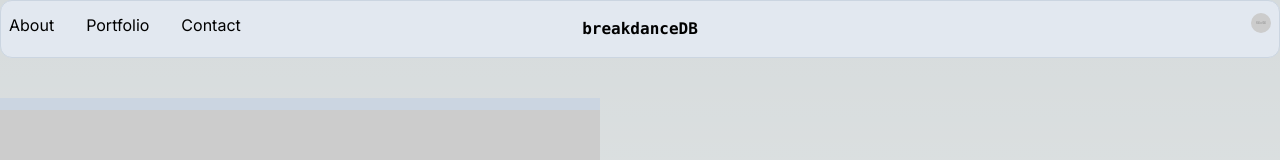
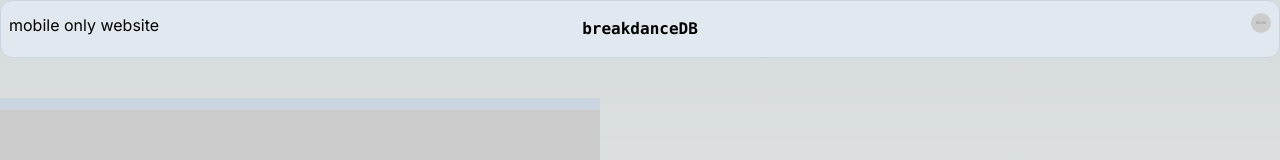
Before and after one commit to volaix/breakdancedb, a Next.js app: page / in a window 1280 px wide. Shown: the top 160 px of the page. Built offline with nearby package versions, Linux system fonts and the light colour scheme.

Commit message:
no desktop

```diff
--- a/src/app/HamburgerMenu.tsx
+++ b/src/app/HamburgerMenu.tsx
@@ -43,10 +43,13 @@ const Header = () => {
                 <a href="/">Learn Transitions</a>
               </li>
               <li className="border-b border-gray-400 my-2 uppercase">
-                <a href="/">Learn Moves</a>
+                <a href="/vocab">Learn Moves</a>
               </li>
               <li className="border-b border-gray-400 my-2 uppercase">
                 <a href="/dblist">All Moves</a>
+              </li>
+              <li className="border-b border-gray-400 my-2 uppercase">
+                <a href="/combos">Your Combos</a>
               </li>
               <li className="border-b border-gray-400 my-2 uppercase">
                 <a href="/completed">Completed</a>
@@ -60,13 +63,7 @@ const Header = () => {
 
         <ul className="DESKTOP-MENU hidden space-x-8 lg:flex">
           <li>
-            <a href="/about">About</a>
-          </li>
-          <li>
-            <a href="/portfolio">Portfolio</a>
-          </li>
-          <li>
-            <a href="/contact">Contact</a>
+            <a href="/faq">mobile only website</a>
           </li>
         </ul>
       </nav>
```
